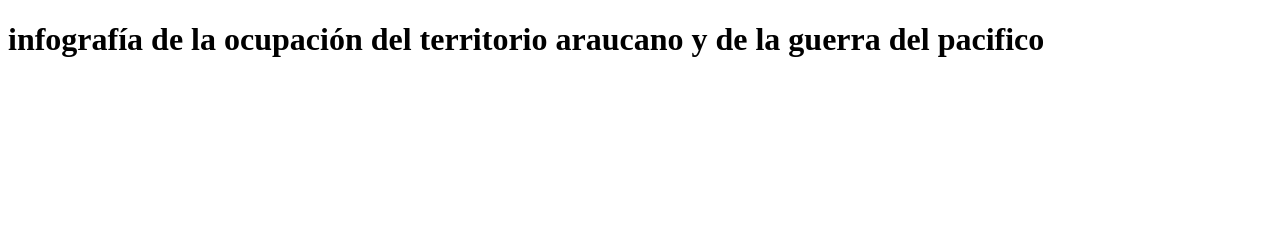
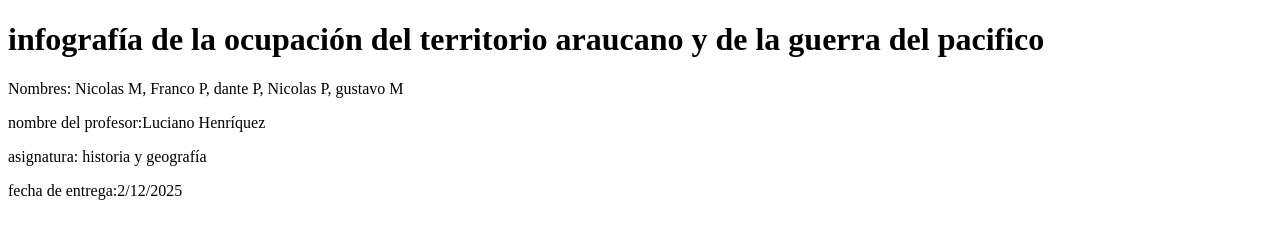
Before and after one commit to nm1412x/historia-, a plain HTML site: page index.html in a window 1280 px wide. Drawn offline with Linux system fonts and the light colour scheme.

Commit message:
Actualizar index.html

```diff
--- a/index.html
+++ b/index.html
@@ -5,5 +5,9 @@
 </head>
 <body>
   <h1>infografía de la ocupación del territorio araucano y de la guerra del pacifico</h1>
+  <p>Nombres: Nicolas M, Franco P, dante P, Nicolas P, gustavo M</p>
+  <p>nombre del profesor:Luciano Henríquez</p>
+  <p>asignatura: historia y geografía</p>
+  <p>fecha de entrega:2/12/2025</p>
 </body>
 </html>
```
